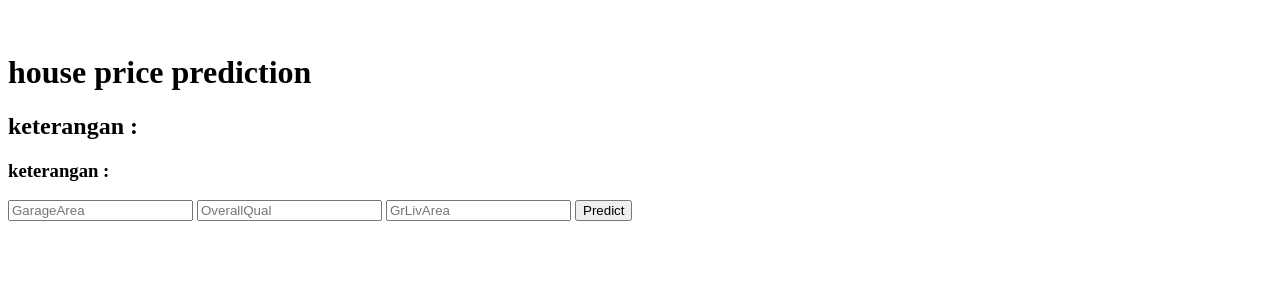
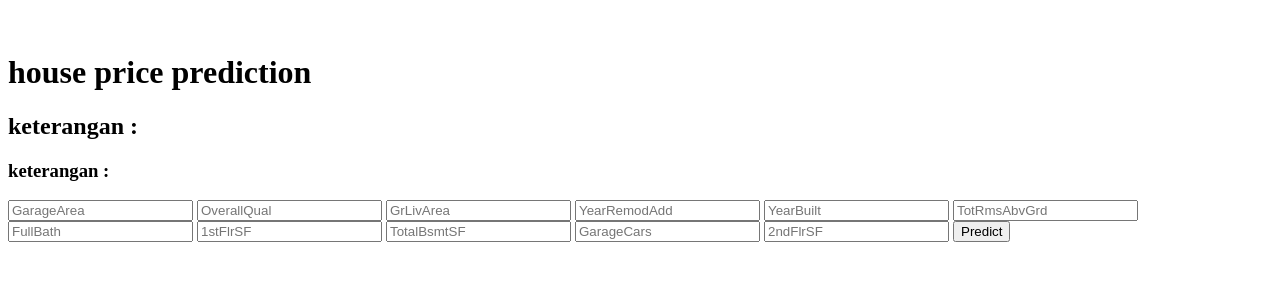
Before and after one commit to briefjaksana/HeartDisease, a Flask app: page / in a window 1280 px wide. Shown: the part 438-738 px from the top of the page. Run offline with Flask 2, Linux system fonts and the light colour scheme; parts of the project's set-up code (start-up, migrations or seed data) failed here and were passed over.

Commit message:
Update index.html

```diff
--- a/templates/index.html
+++ b/templates/index.html
@@ -44,9 +44,17 @@
     <h2>keterangan :</h2>
     <h3>keterangan :</h3>
     <form action="{{ url_for('predict1')}}"method="post">
-        <input type="text" name="GarageArea" placeholder="GarageArea" required="required" />
-        <input type="text" name="OverallQual" placeholder="OverallQual" required="required" />
-        <input type="text" name="GrLivArea" placeholder="GrLivArea" required="required" />
+        <input type="text" step=any name="GarageArea" placeholder="GarageArea" required="required" />
+        <input type="text" step=any name="OverallQual" placeholder="OverallQual" required="required" />
+        <input type="text" step=any name="GrLivArea" placeholder="GrLivArea" required="required" />
+        <input type="text" step=any name="YearRemodAdd" placeholder="YearRemodAdd" required="required" />
+        <input type="text" step=any name="YearBuilt" placeholder="YearBuilt" required="required" />
+        <input type="text" step=any name="TotRmsAbvGrd" placeholder="TotRmsAbvGrd" required="required" />
+        <input type="text" step=any name="FullBath" placeholder="FullBath" required="required" />
+        <input type="text" step=any name="1stFlrSF" placeholder="1stFlrSF" required="required" />
+        <input type="text" step=any name="TotalBsmtSF" placeholder="TotalBsmtSF" required="required" />
+        <input type="text" step=any name="GarageCars" placeholder="GarageCars" required="required" />
+        <input type="text" step=any name="2ndFlrSF" placeholder="2ndFlrSF" required="required" />
 
         <button type="submit" class="btn btn-primary btn-block btn-large">Predict</button>
     </form>
```
